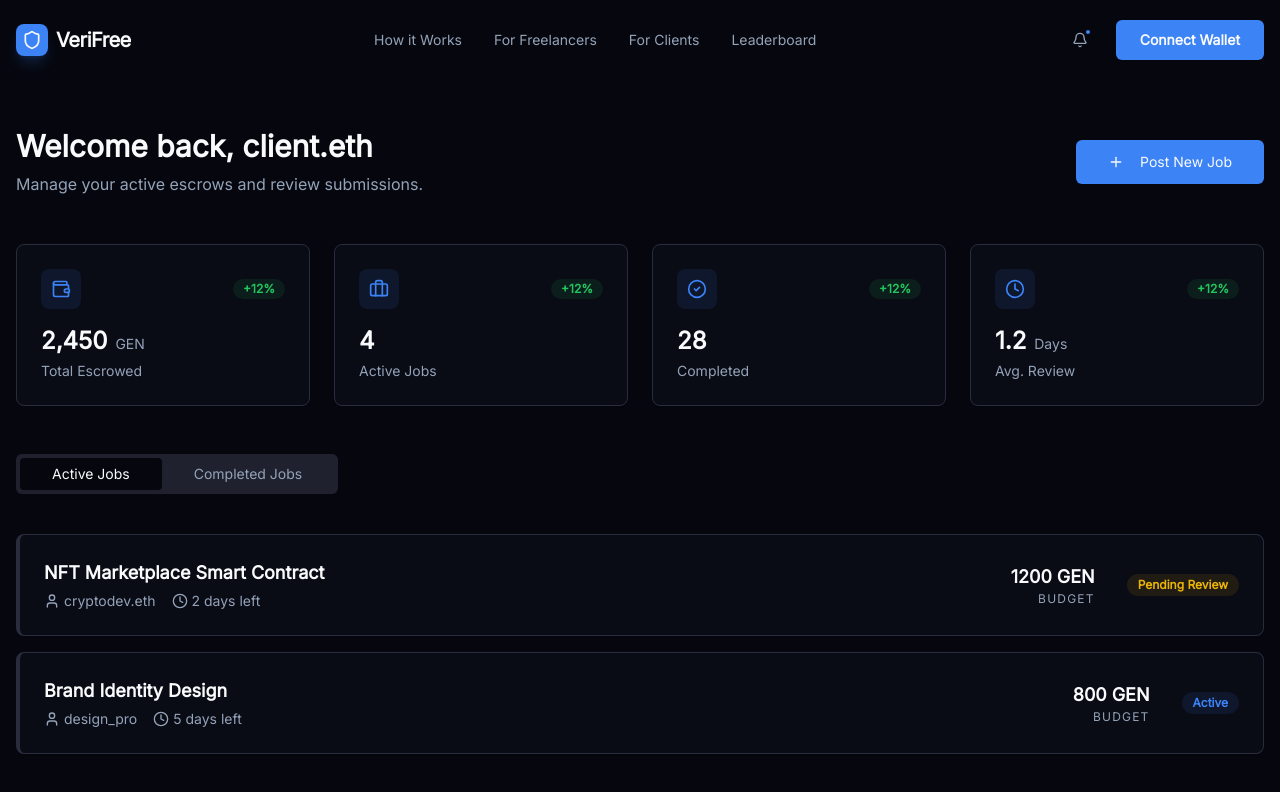
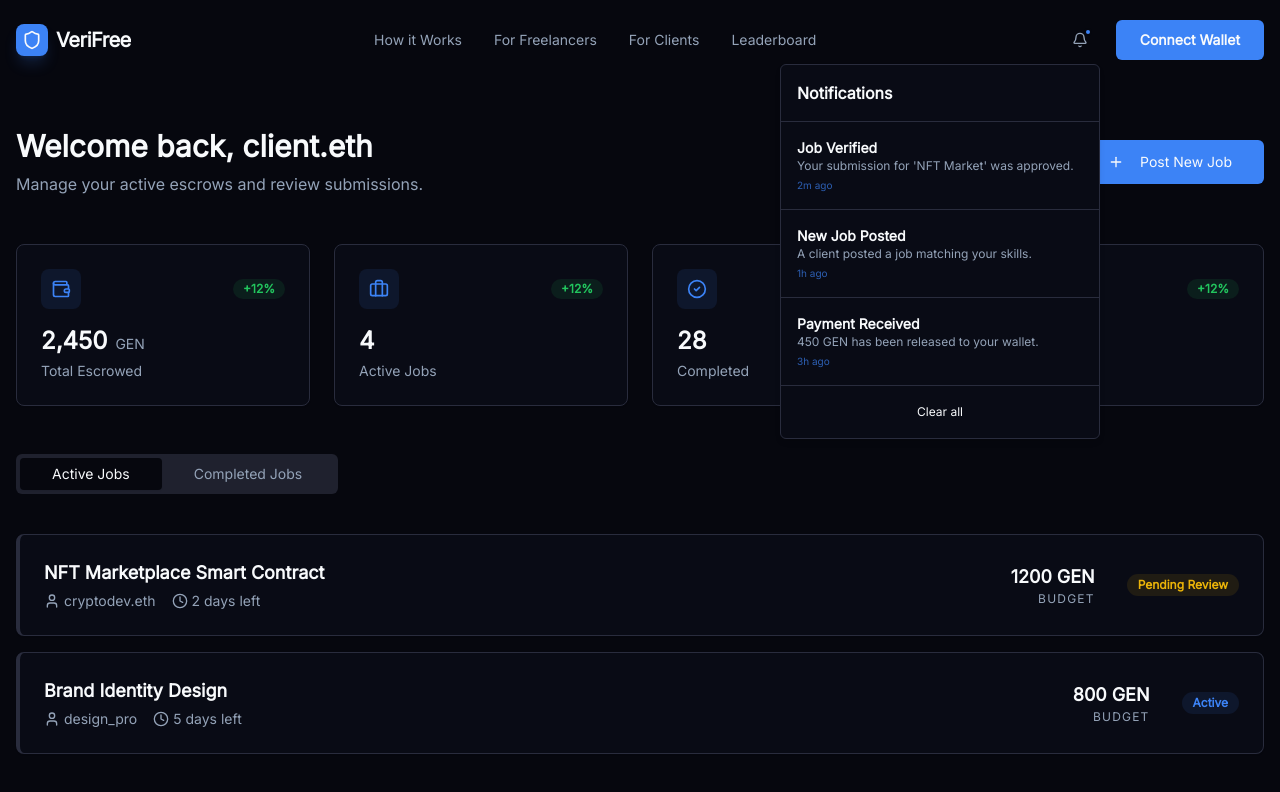
Before and after one commit to Emman442/verlfree, a Next.js app: page /dashboard in a window 1280 px wide. Both pictures are taken after a click on the button 1079 px from the left and 40 px from the top of the page. Shown: the top 792 px of the page. Built offline with nearby package versions, Linux system fonts and the light colour scheme.

Commit message:
Hey, I'm sorry but the notification icon at the top does not work

```diff
--- a/src/components/layout/Navbar.tsx
+++ b/src/components/layout/Navbar.tsx
@@ -15,11 +15,21 @@ import {
   DropdownMenuTrigger,
 } from "@/components/ui/dropdown-menu";
 import { Avatar, AvatarFallback, AvatarImage } from "@/components/ui/avatar";
+import {
+  Popover,
+  PopoverContent,
+  PopoverTrigger,
+} from "@/components/ui/popover";
 
 export default function Navbar() {
   const [scrolled, setScrolled] = useState(false);
   const [mobileMenuOpen, setMobileMenuOpen] = useState(false);
   const [connected, setConnected] = useState(false);
+  const [notifications, setNotifications] = useState([
+    { id: 1, title: "Job Verified", description: "Your submission for 'NFT Market' was approved.", time: "2m ago" },
+    { id: 2, title: "New Job Posted", description: "A client posted a job matching your skills.", time: "1h ago" },
+    { id: 3, title: "Payment Received", description: "450 GEN has been released to your wallet.", time: "3h ago" },
+  ]);
 
   useEffect(() => {
     const handleScroll = () => setScrolled(window.scrollY > 20);
@@ -68,10 +78,46 @@ export default function Navbar() {
 
         {/* Right Actions */}
         <div className="flex items-center gap-4">
-          <Button variant="ghost" size="icon" className="relative text-muted-foreground">
-            <Bell className="w-5 h-5" />
-            <span className="absolute top-2 right-2 w-2 h-2 bg-primary rounded-full border-2 border-background"></span>
-          </Button>
+          <Popover>
+            <PopoverTrigger asChild>
+              <Button variant="ghost" size="icon" className="relative text-muted-foreground">
+                <Bell className="w-5 h-5" />
+                {notifications.length > 0 && (
+                  <span className="absolute top-2 right-2 w-2 h-2 bg-primary rounded-full border-2 border-background"></span>
+                )}
+              </Button>
+            </PopoverTrigger>
+            <PopoverContent className="w-80 p-0" align="end">
+              <div className="p-4 border-b border-border">
+                <h4 className="font-bold">Notifications</h4>
+              </div>
+              <div className="max-h-[300px] overflow-y-auto">
+                {notifications.length > 0 ? (
+                  notifications.map((n) => (
+                    <div key={n.id} className="p-4 border-b border-border last:border-0 hover:bg-accent/50 transition-colors cursor-default">
+                      <p className="text-sm font-bold">{n.title}</p>
+                      <p className="text-xs text-muted-foreground mb-1">{n.description}</p>
+                      <p className="text-[10px] text-primary/70">{n.time}</p>
+                    </div>
+                  ))
+                ) : (
+                  <div className="p-8 text-center text-muted-foreground text-sm">
+                    No new notifications
+                  </div>
+                )}
+              </div>
+              <div className="p-2 text-center border-t border-border">
+                <Button
+                  variant="ghost"
+                  size="sm"
+                  className="w-full text-xs hover:text-primary"
+                  onClick={() => setNotifications([])}
+                >
+                  Clear all
+                </Button>
+              </div>
+            </PopoverContent>
+          </Popover>
 
           {connected ? (
             <DropdownMenu>
@@ -136,7 +182,14 @@ export default function Navbar() {
                   {link.name}
                 </Link>
               ))}
-              <Button className="w-full">Connect Wallet</Button>
+              {!connected && (
+                <Button className="w-full" onClick={() => {
+                  setConnected(true);
+                  setMobileMenuOpen(false);
+                }}>
+                  Connect Wallet
+                </Button>
+              )}
             </div>
           </motion.div>
         )}
```
